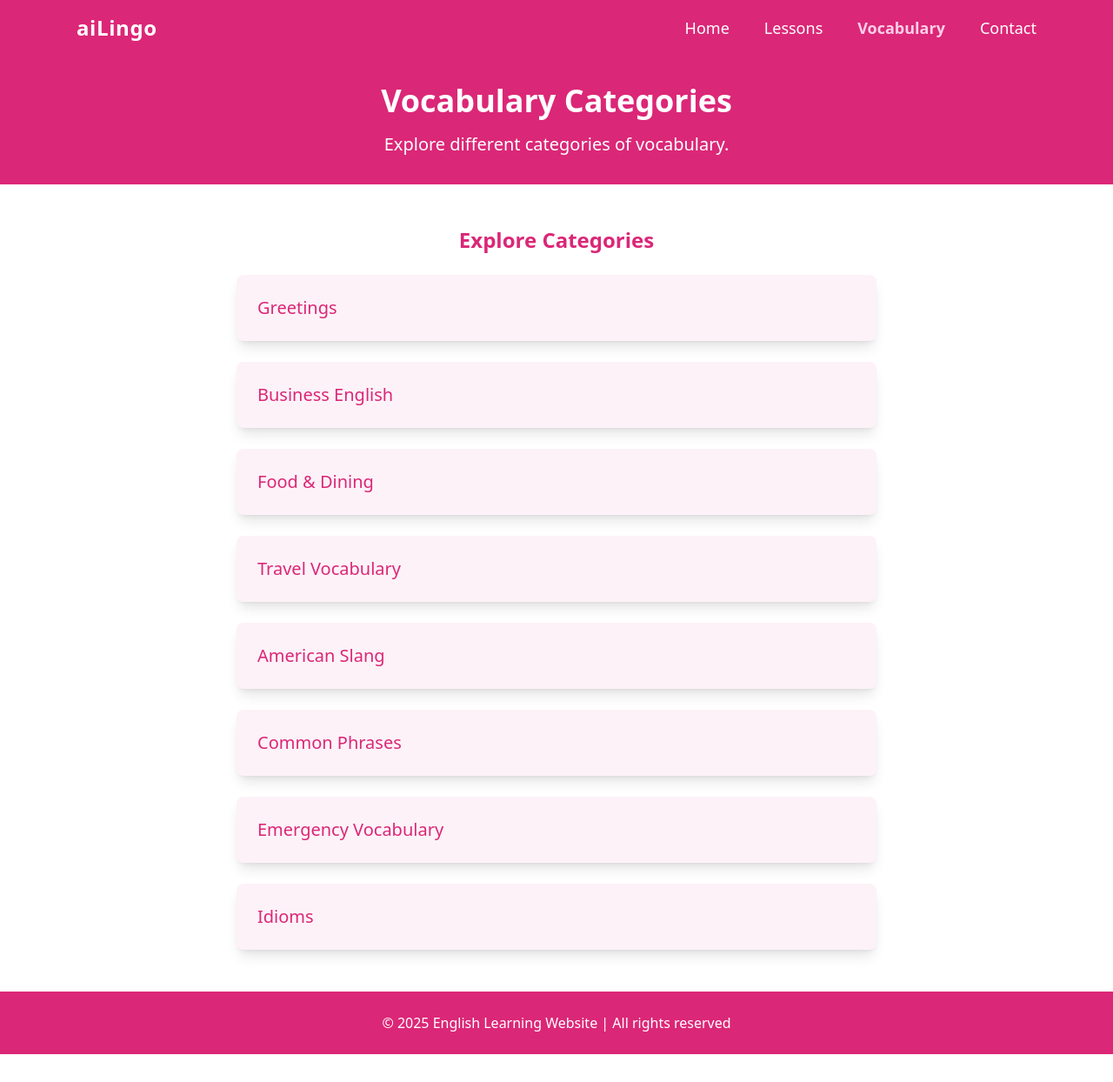
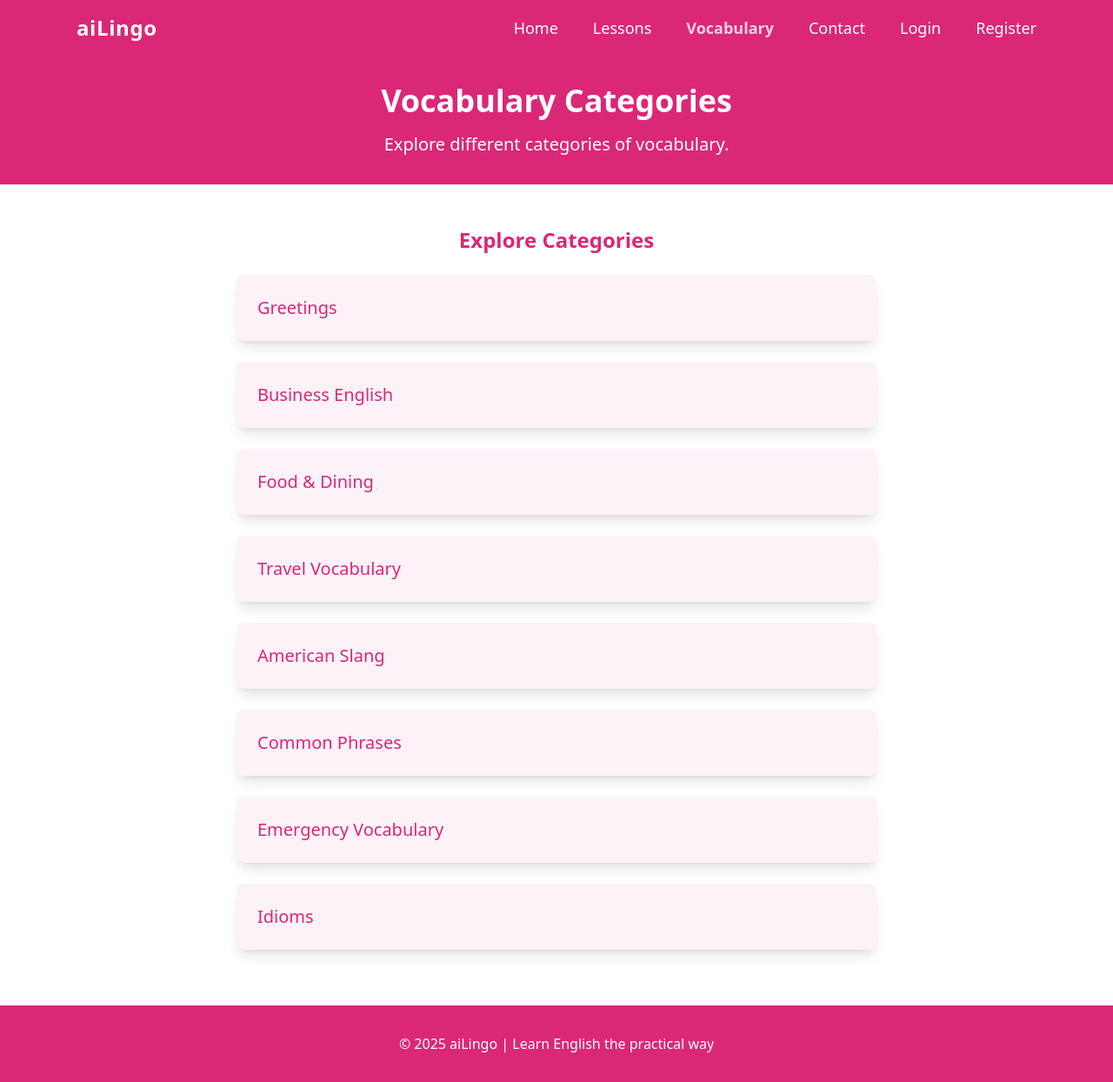
Before and after one commit to mish0908/aiLingo, a Flask app: page /vocab in a window 1280 px wide. Shown: the whole page at 87% size. Before the commit the page ends 1212 px from the top, so only its background shows below. Run offline with Flask 3, Linux system fonts and the light colour scheme; some libraries are stand-ins or nearby versions.

Commit message:
more styling

```diff
--- a/templates/vocab.html
+++ b/templates/vocab.html
@@ -3,7 +3,7 @@
 <head>
   <meta charset="UTF-8" />
   <meta name="viewport" content="width=device-width, initial-scale=1.0" />
-  <title>Vocabulary Categories</title>
+  <title>Vocabulary Categories - aiLingo</title>
   <script src="https://cdn.tailwindcss.com"></script>
 </head>
 
@@ -21,6 +21,8 @@
         <li><a href="/lessons"  class="hover:text-pink-200 transition">Lessons</a></li>
         <li><a href="/vocab"    class="text-pink-200 font-bold">Vocabulary</a></li>
         <li><a href="/contact"  class="hover:text-pink-200 transition">Contact</a></li>
+        <li><a href="/login"    class="hover:text-pink-200 transition">Login</a></li>
+        <li><a href="/register" class="hover:text-pink-200 transition">Register</a></li>
       </ul>
     </div>
   </nav>
@@ -32,7 +34,7 @@
   </header>
 
   <!-- ==== Categories list ==== -->
-  <main class="max-w-3xl mx-auto mt-12 px-4">
+  <main class="max-w-3xl mx-auto mt-12 mb-16 px-4">
     <h2 class="text-2xl font-semibold text-center mb-6 text-pink-600">Explore Categories</h2>
     <ul class="space-y-6">
       <li class="bg-pink-50 shadow-lg rounded-lg p-6 hover:bg-pink-200 transition">
@@ -63,8 +65,8 @@
   </main>
 
   <!-- ==== Footer ==== -->
-  <footer class="bg-pink-600 text-white text-center py-6 mt-12">
-    <p>&copy; 2025 English Learning Website&nbsp;|&nbsp;All rights reserved</p>
+  <footer class="bg-pink-600 text-white text-center py-8">
+    <p>&copy; 2025 aiLingo | Learn English the practical way</p>
   </footer>
 
 </body>
```
